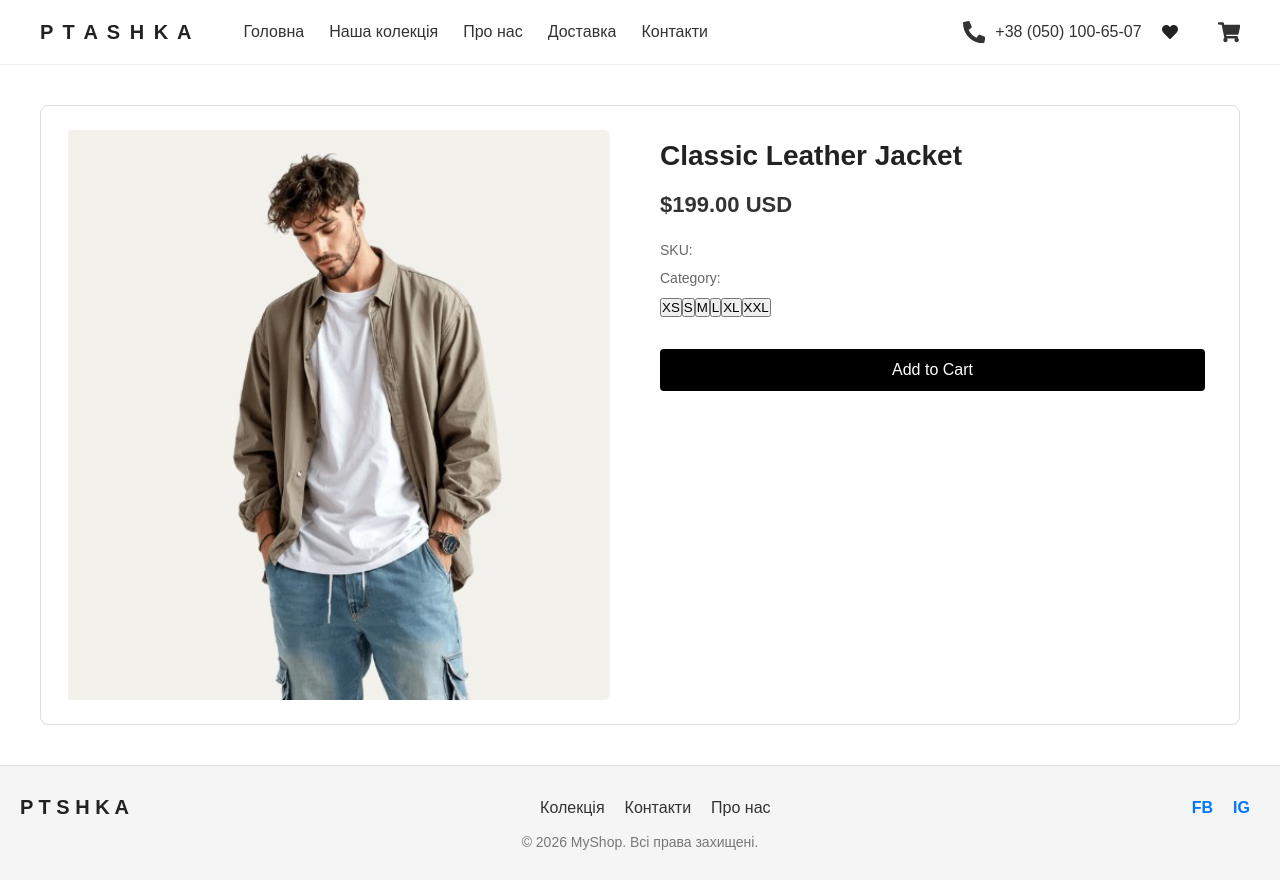
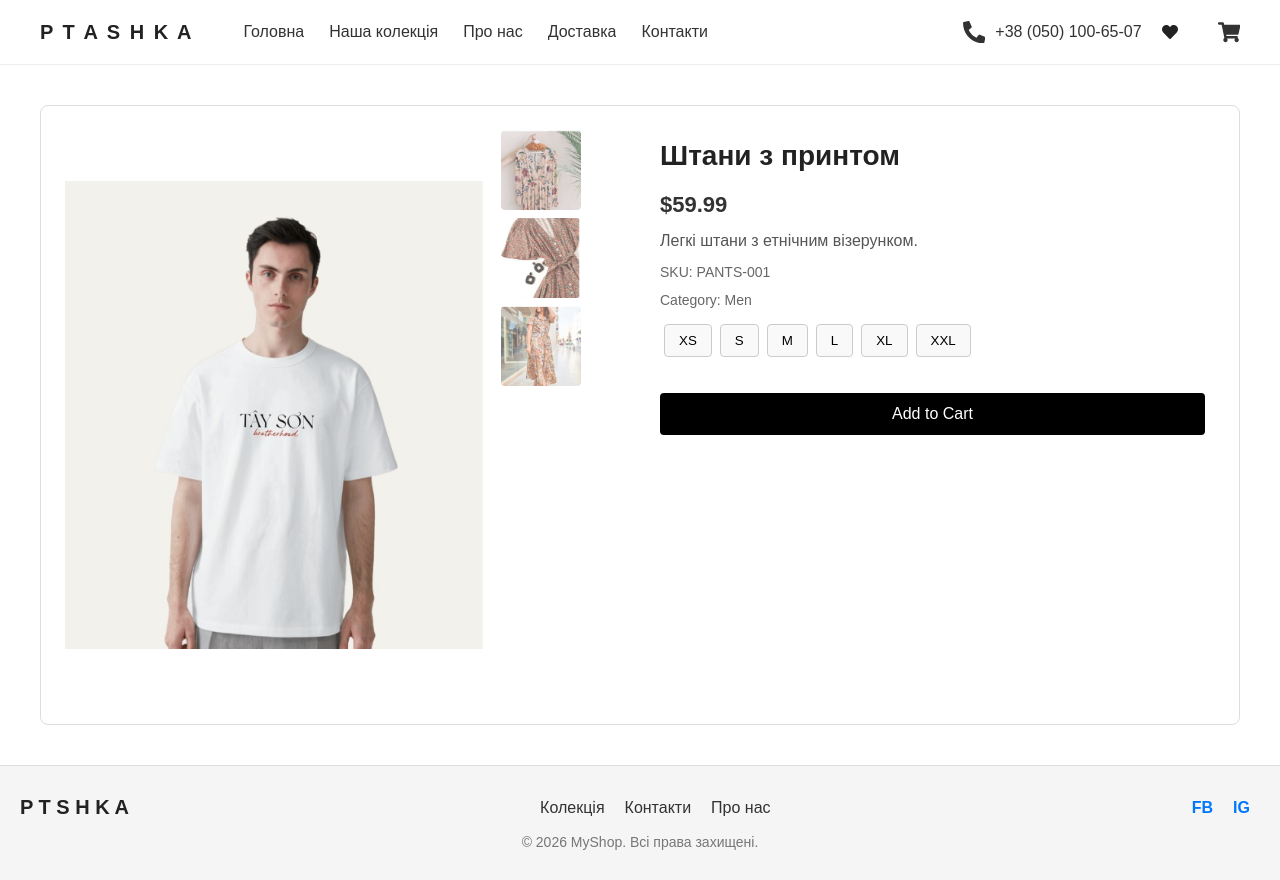
Before and after one commit to NaN-Bird/my-shop, a React (Create React App) app: page /product/1 in a window 1280 px wide. Built offline with nearby package versions, Linux system fonts and the light colour scheme.

Commit message:
оновлення20.07

```diff
--- a/src/components/CategoryPage.js
+++ b/src/components/CategoryPage.js
@@ -1,4 +1,4 @@
-import React, { useState } from "react";
+import  React, { useState } from "react";
 import "./CategoryPage.css";
 import { FaHeart } from "react-icons/fa";
 import { Link } from "react-router-dom"; // ✅ додаємо Link
--- a/src/components/Hero.js
+++ b/src/components/Hero.js
@@ -9,7 +9,7 @@
         <section className="hero">
             {/* Чоловічий блок */}
             <div className="hero-block men">
-                <Link to="/men" className="hero-link">
+                <Link to="/products/men" className="hero-link">
                     <img src={menBg} alt="For Men" className="hero-img" />
                     <div className="hero-banner men-banner">
                         <span className="banner-text">Чоловікам</span>
@@ -20,7 +20,7 @@
 
             {/* Жіночий блок */}
             <div className="hero-block women">
-                <Link to="/women" className="hero-link">
+                <Link to="/products/women" className="hero-link">
                     <img src={womenBg} alt="For Women" className="hero-img" />
                     <div className="hero-banner women-banner">
                         <span className="banner-text">Жінкам</span>
--- a/src/components/ProductPage.css
+++ b/src/components/ProductPage.css
@@ -1,3 +1,77 @@
+/*.product-page {*/
+/*    padding: 40px;*/
+/*    display: flex;*/
+/*    justify-content: center;*/
+/*}*/
+
+/*.product-container {*/
+/*    display: flex;*/
+/*    gap: 40px;*/
+/*    max-width: 1420px;*/
+/*    width: 100%;*/
+/*    border: 1px solid #ddd;*/
+/*    border-radius: 8px;*/
+/*    padding: 24px;*/
+/*    background: #fff;*/
+/*}*/
+
+/*.product-image {*/
+/*    flex: 1;*/
+/*}*/
+
+/*.product-image img {*/
+/*    width: 100%;*/
+/*    border-radius: 6px;*/
+/*}*/
+
+/*.product-info {*/
+/*    flex: 1;*/
+/*    display: flex;*/
+/*    flex-direction: column;*/
+/*    gap: 12px;*/
+/*}*/
+
+/*.product-info h2 {*/
+/*    font-size: 28px;*/
+/*    margin-bottom: 8px;*/
+/*}*/
+
+/*.price {*/
+/*    font-size: 22px;*/
+/*    font-weight: bold;*/
+/*    color: #333;*/
+/*}*/
+
+/*.description {*/
+/*    font-size: 16px;*/
+/*    color: #555;*/
+/*    line-height: 1.4;*/
+/*}*/
+
+/*.sku,*/
+/*.category,*/
+/*.shipping,*/
+/*.delivery {*/
+/*    font-size: 14px;*/
+/*    color: #666;*/
+/*}*/
+
+/*.add-to-cart {*/
+/*    margin-top: 20px;*/
+/*    background: #000;*/
+/*    color: #fff;*/
+/*    padding: 12px 20px;*/
+/*    border: none;*/
+/*    border-radius: 4px;*/
+/*    cursor: pointer;*/
+/*    font-size: 16px;*/
+/*}*/
+
+/*.add-to-cart:hover {*/
+/*    background: #444;*/
+/*}*/
+
+
 .product-page {
     padding: 40px;
     display: flex;
@@ -17,11 +91,45 @@
 
 .product-image {
     flex: 1;
+    display: flex;
+    gap: 16px; /* відстань між головним фото і прев’ю */
 }
 
-.product-image img {
+/* 🔹 Головне фото */
+.main-image img {
     width: 100%;
+    max-width: 420px;
     border-radius: 6px;
+    object-fit: contain;
+    opacity: 0;
+    transition: opacity 0.4s ease-in-out;
+}
+
+.main-image img.fade-in {
+    opacity: 1;
+}
+
+/* 🔹 Прев’ю вертикально */
+.thumbnails-vertical {
+    display: flex;
+    flex-direction: column;
+    gap: 8px;
+}
+
+.thumbnails-vertical img {
+    width: 80px;
+    height: 80px;
+    object-fit: cover;
+    border-radius: 4px;
+    cursor: pointer;
+    opacity: 0.7;
+    transition: opacity 0.2s, border 0.2s;
+}
+
+.thumbnails-vertical img.active,
+.thumbnails-vertical img:hover {
+    opacity: 1;
+    border: 2px solid #333;
 }
 
 .product-info {
@@ -56,6 +164,28 @@
     color: #666;
 }
 
+/* 🔹 Кнопки розмірів */
+.size-btn {
+    margin: 4px;
+    padding: 8px 14px;
+    border: 1px solid #ccc;
+    border-radius: 4px;
+    background: #f9f9f9;
+    cursor: pointer;
+    transition: background 0.2s, border 0.2s;
+}
+
+.size-btn:hover {
+    background: #eee;
+}
+
+.size-btn.active {
+    background: #333;
+    color: #fff;
+    border: 1px solid #333;
+}
+
+/* 🔹 Кнопка кошика */
 .add-to-cart {
     margin-top: 20px;
     background: #000;
--- a/src/components/ProductPage.js
+++ b/src/components/ProductPage.js
@@ -10,6 +10,8 @@
     const product = menProducts.find((p) => p.id.toString() === id);
 
     const [selectedSize, setSelectedSize] = useState(null);
+    const [selectedImage, setSelectedImage] = useState(product?.image);
+    const [images, setImages] = useState(product?.images || []);
 
     if (!product) {
         return (
@@ -23,14 +25,49 @@
         );
     }
 
+    // 🔹 Swap‑логіка: міняємо місцями головне фото і клікнуте прев’ю
+    const handleImageClick = (img) => {
+        const oldMain = selectedImage;
+        setSelectedImage(img);
+
+        const updatedImages = images.map((i) =>
+            i === img ? oldMain : i
+        );
+        setImages(updatedImages);
+    };
+
     return (
         <>
             <Header />
             <main className="product-page">
                 <div className="product-container">
                     <div className="product-image">
-                        <img src={product.image} alt={product.name} />
+                        {/* 🔹 Головне фото */}
+                        <div className="main-image">
+                            <img
+                                src={selectedImage}
+                                alt={product.name}
+                                key={selectedImage}
+                                className="fade-in"
+                            />
+                        </div>
+
+                        {/* 🔹 Прев’ю вертикально праворуч */}
+                        {images.length > 0 && (
+                            <div className="thumbnails-vertical">
+                                {images.map((img, index) => (
+                                    <img
+                                        key={index}
+                                        src={img}
+                                        alt={`${product.name} ${index}`}
+                                        className={selectedImage === img ? "active" : ""}
+                                        onClick={() => handleImageClick(img)}
+                                    />
+                                ))}
+                            </div>
+                        )}
                     </div>
+
                     <div className="product-info">
                         <h2>{product.name}</h2>
                         <p className="price">{product.price}</p>
@@ -40,7 +77,7 @@
 
                         {/* 🔹 Клікабельні розміри */}
                         <div className="sizes">
-                            {["XS","S", "M", "L", "XL","XXL"].map((size) => (
+                            {["XS","S","M","L","XL","XXL"].map((size) => (
                                 <button
                                     key={size}
                                     className={`size-btn ${selectedSize === size ? "active" : ""}`}
--- a/src/data/menProducts.js
+++ b/src/data/menProducts.js
@@ -1,5 +1,44 @@
 export const menProducts = [
-    { id: 1, name: "Classic Leather Jacket", price: "$199.00 USD", image: "/img/men/1.jpg" },
-    { id: 2, name: "Slim Fit Jeans", price: "$89.90 USD", image: "/img/men/2.jpg" },
-    { id: 3, name: "Cotton Polo Shirt", price: "$45.00 USD", image: "/img/men/3.jpg" },
+    {
+        id: 1,
+        name: "Штани з принтом",
+        price: "$59.99",
+        description: "Легкі штани з етнічним візерунком.",
+        sku: "PANTS-001",
+        category: "Men",
+        image: "/img/men/2.jpg", // головне фото
+        images: [
+            "/img/men/2-1.jpg",
+            "/img/men/2-2.jpg",
+            "/img/men/2-3.jpg",
+        ]
+    },
+    {
+        id: 2,
+        name: "Футболка",
+        price: "$19.99",
+        description: "Базова футболка з бавовни.",
+        sku: "TSHIRT-002",
+        category: "Men",
+        image: "/img/men/1.jpg",
+        images: [
+            "/img/men/2-1.jpg",
+            "/img/men/2-2.jpg",
+            "/img/men/2-3.jpg"
+        ]
+    },
+    {
+        id: 3,
+        name: "Cotton Polo Shirt",
+        price: "$45.99",
+        description: "Базова футболка з бавовни.",
+        sku: "TSHIRT-003",
+        category: "Men",
+        image: "/img/men/3.jpg",
+        images: [
+            "/img/men/2-1.jpg",
+            "/img/men/2-2.jpg",
+            "/img/men/2-3.jpg"
+        ]
+    }
 ];
--- a/src/data/womenProducts.js
+++ b/src/data/womenProducts.js
@@ -1,5 +1,44 @@
 export const womenProducts = [
-    { id: 1, name: "High-Waisted Denim Jeans", price: "$330.90 USD", image: "/img/women/1.jpg" },
-    { id: 2, name: "Velvet Wrap Top", price: "$65.00 USD", image: "/img/women/2.jpg" },
-    { id: 3, name: "Embroidered Cotton Tunic", price: "$65.00 USD", image: "/img/women/3.jpg" },
+    {
+        id: 1,
+        name: "High-Waisted Denim Jeans",
+        price: "$330.90",
+        description: "Легкі штани з етнічним візерунком.",
+        sku: "PANTS-001",
+        category: "Women",
+        image: "/img/women/1.jpg", // головне фото
+        images: [
+            "/img/men/2-1.jpg",
+            "/img/men/2-2.jpg",
+            "/img/men/2-3.jpg"
+        ]
+    },
+    {
+        id: 2,
+        name: "Velvet Wrap Top",
+        price: "$19.99",
+        description: "Базова футболка з бавовни.",
+        sku: "TSHIRT-002",
+        category: "Men",
+        image: "/img/women/2.jpg",
+        images: [
+            "/img/men/2-1.jpg",
+            "/img/men/2-2.jpg",
+            "/img/men/2-3.jpg"
+        ]
+    },
+    {
+        id: 3,
+        name: "Cotton Polo Shirt",
+        price: "$45.99",
+        description: "Базова футболка з бавовни.",
+        sku: "TSHIRT-003",
+        category: "Men",
+        image: "/img/women/3.jpg",
+        images: [
+            "/img/men/2-1.jpg",
+            "/img/men/2-1.jpg",
+            "/img/men/2-1.jpg"
+        ]
+    }
 ];
```
Also changed, not shown: src/components/WomenPage.js (line endings or trailing spaces).
